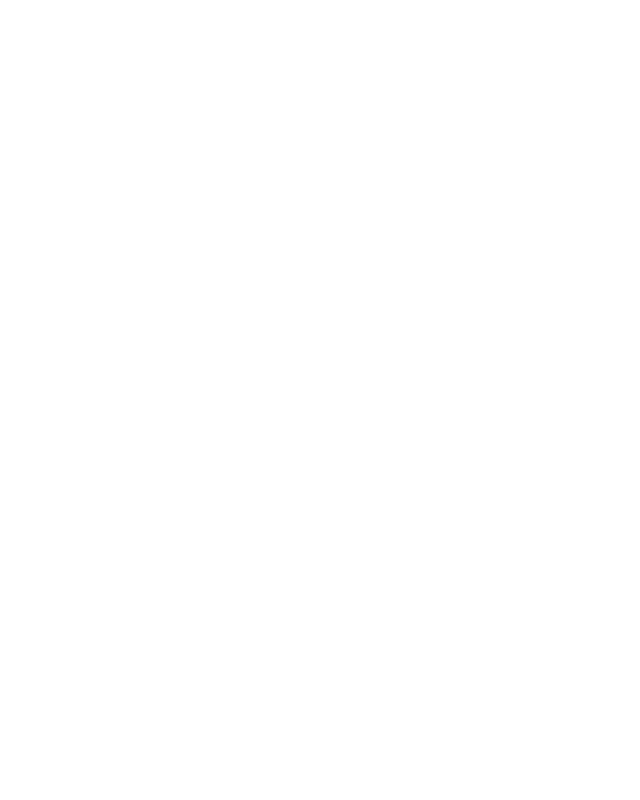
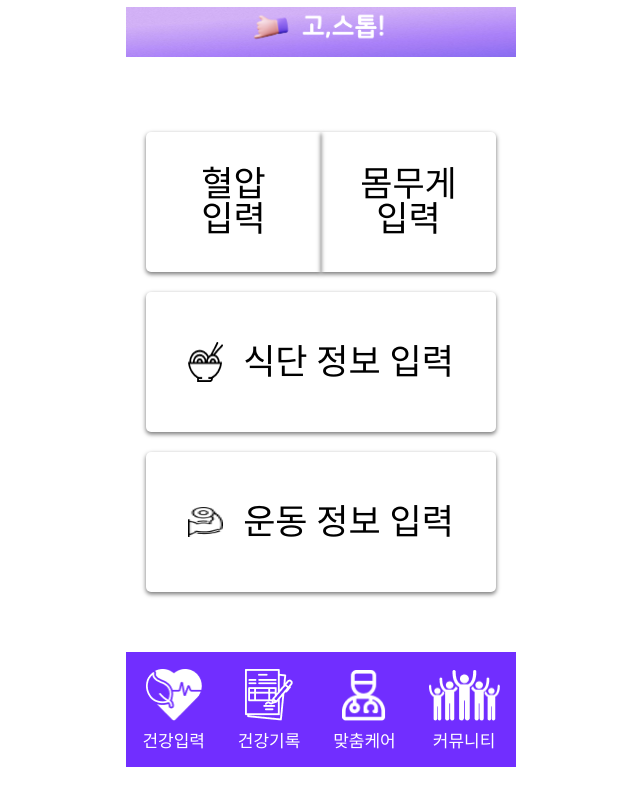
Before and after one commit to CSID-DGU/2023-2-SCS4031-01-Capsaicin, a React (Vite) app in the folder front/: page /inputmain in a window 1280 px wide. Before the commit this address had no page. Shown: the whole page, without its empty margins (319-959 px from the left). Built offline with nearby package versions, Linux system fonts and the light colour scheme.

Commit message:
Feat: 건강입력 페이지 카테고리 페이지 제작

```diff
--- a/front/Components/Nav.jsx
+++ b/front/Components/Nav.jsx
@@ -1,11 +1,13 @@
 import React from 'react';
 import * as S from "./style";
+import { useNavigate } from "react-router-dom";
 
 export default function Nav() {
+    const navigate = useNavigate();
     return (
         <>
             <S.Nav>
-                <S.NavButton>
+                <S.NavButton onClick={() => navigate(`/inputmain`)}>
                     <S.NavInput src="../../assets/images/navInput.png" />
                     <S.NavText>건강입력</S.NavText>
                 </S.NavButton>
--- a/front/Components/style.jsx
+++ b/front/Components/style.jsx
@@ -9,7 +9,7 @@
 export const Title = styled.img`
     width: 390px;
     height: 50px;
-    top: 0px;
+    top: -25px;
     position: absolute;
     z-index: 1;
 `;
--- /dev/null
+++ b/front/pages/Input/Main/InputMain.jsx
@@ -0,0 +1,41 @@
+import React from 'react';
+import Title from '../../../Components/Title';
+import Nav from '../../../Components/Nav';
+import * as S from "./style";
+import { useNavigate } from "react-router-dom";
+import { GotoCareInput } from '../../Main/style';
+
+export default function InputMain() {
+    const navigate = useNavigate();
+
+    return (
+        <>
+            <S.Container>
+                <Title />
+                <S.GotoCareInputs>
+                    <S.GotoBloodPressureInput>
+                        혈압<br></br>
+                        입력
+                    </S.GotoBloodPressureInput>
+                    <S.GotoWeightInput>
+                        몸무게<br></br>
+                        입력
+                    </S.GotoWeightInput>
+                </S.GotoCareInputs>
+
+                <S.GotoFoodInput>
+                    <S.FoodIcon src="../../../assets/images/food.png" />
+                    식단 정보
+                    입력
+                </S.GotoFoodInput>
+                <S.GotoHealthInput>
+                    <S.HealthIcon src="../../../assets/images/health.png" />
+                    운동 정보
+                    입력
+                </S.GotoHealthInput>
+
+                <Nav />
+            </S.Container>
+        </>
+    )
+}
--- /dev/null
+++ b/front/pages/Input/Main/style.jsx
@@ -0,0 +1,85 @@
+import styled from "styled-components";
+import { GotoCareInput } from '../../Main/style';
+
+export const Container = styled.div`
+    display: flex;
+    flex-direction: column;
+    align-items: center;
+    position: relative;
+`;
+
+export const GotoCareInputs = styled.div`
+    display: flex;
+    flex-direction: row;
+`;
+
+
+export const GotoBloodPressureInput = styled.div`
+    display: flex;
+    flex-direction: row;
+    width: 175px;
+    height: 140px;
+    border-radius: 5px 0px 0px 5px;
+    box-shadow: 0px 2px 4px 0.25px #7c7c7c;
+    font-size: 35px;
+    font-family: 'Pretendard-Medium';
+    margin-top: 60px;
+    justify-content: center;
+    align-items: center;
+`;
+
+export const GotoWeightInput = styled.div`
+    display: flex;
+    flex-direction: row;
+    width: 175px;
+    height: 140px;
+    border-radius: 0px 5px 5px 0px;
+    box-shadow: 0px 2px 4px 0.25px #7c7c7c;
+    font-size: 35px;
+    font-family: 'Pretendard-Medium';
+    margin-top: 60px;
+    justify-content: center;
+    align-items: center;
+`;
+
+
+
+export const GotoFoodInput = styled.div`
+    display: flex;
+    flex-direction: row;
+    width: 350px;
+    height: 140px;
+    border-radius: 5px;
+    box-shadow: 0px 2px 4px 0.25px #7c7c7c;
+    font-size: 35px;
+    font-family: 'Pretendard-Medium';
+    margin-top: 20px;
+    justify-content: center;
+    align-items: center;
+`;
+
+export const FoodIcon = styled.img`
+    width: 35px;
+    height: 40px;
+    padding-right: 20px;
+`;
+
+export const GotoHealthInput = styled.div`
+    display: flex;
+    flex-direction: row;
+    width: 350px;
+    height: 140px;
+    border-radius: 5px;
+    box-shadow: 0px 2px 4px 0.25px #7c7c7c;
+    font-size: 35px;
+    font-family: 'Pretendard-Medium';
+    margin-top: 20px;
+    justify-content: center;
+    align-items: center;
+`;
+
+export const HealthIcon = styled.img`
+    width: 35px;
+    height: 30px;
+    padding-right: 20px;
+`;
--- a/front/src/App.jsx
+++ b/front/src/App.jsx
@@ -8,6 +8,7 @@
 import styled from "styled-components";
 import NormalJoin from '../pages/Join/NormalJoin';
 import Term from '../pages/Join/Term';
+import InputMain from '../pages/Input/Main/InputMain';
 
 const GlobalStyle = createGlobalStyle`
   html, body, div, span, applet, object, iframe,
@@ -69,6 +70,7 @@
           <Route path="/normaljoin" element={<NormalJoin />} />
           <Route path="/main" element={<Main />} />
           <Route path="/term" element={<Term />} />
+          <Route path="/inputmain" element={<InputMain />}></Route>
         </Routes>
       </BrowserRouter>
     </>
```
